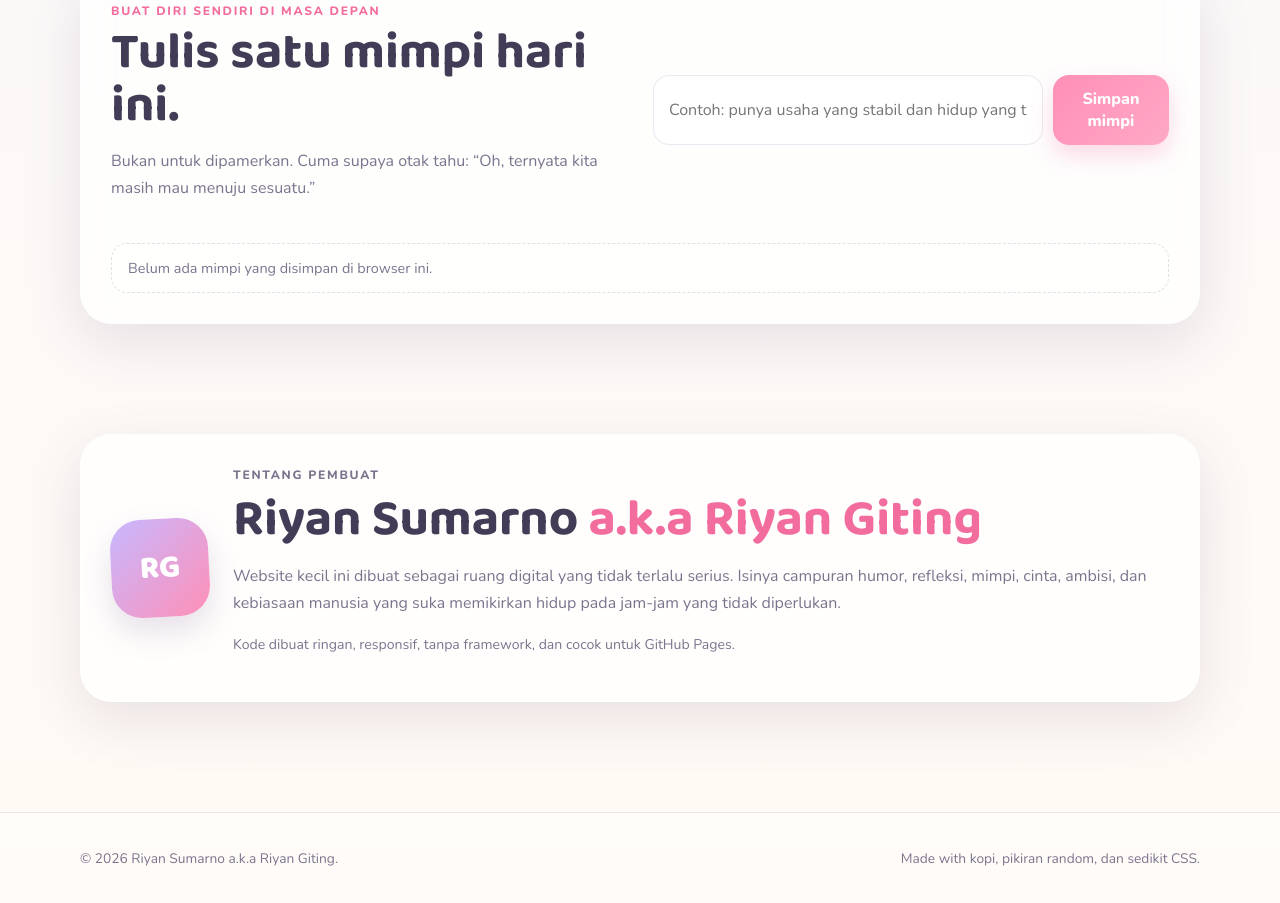
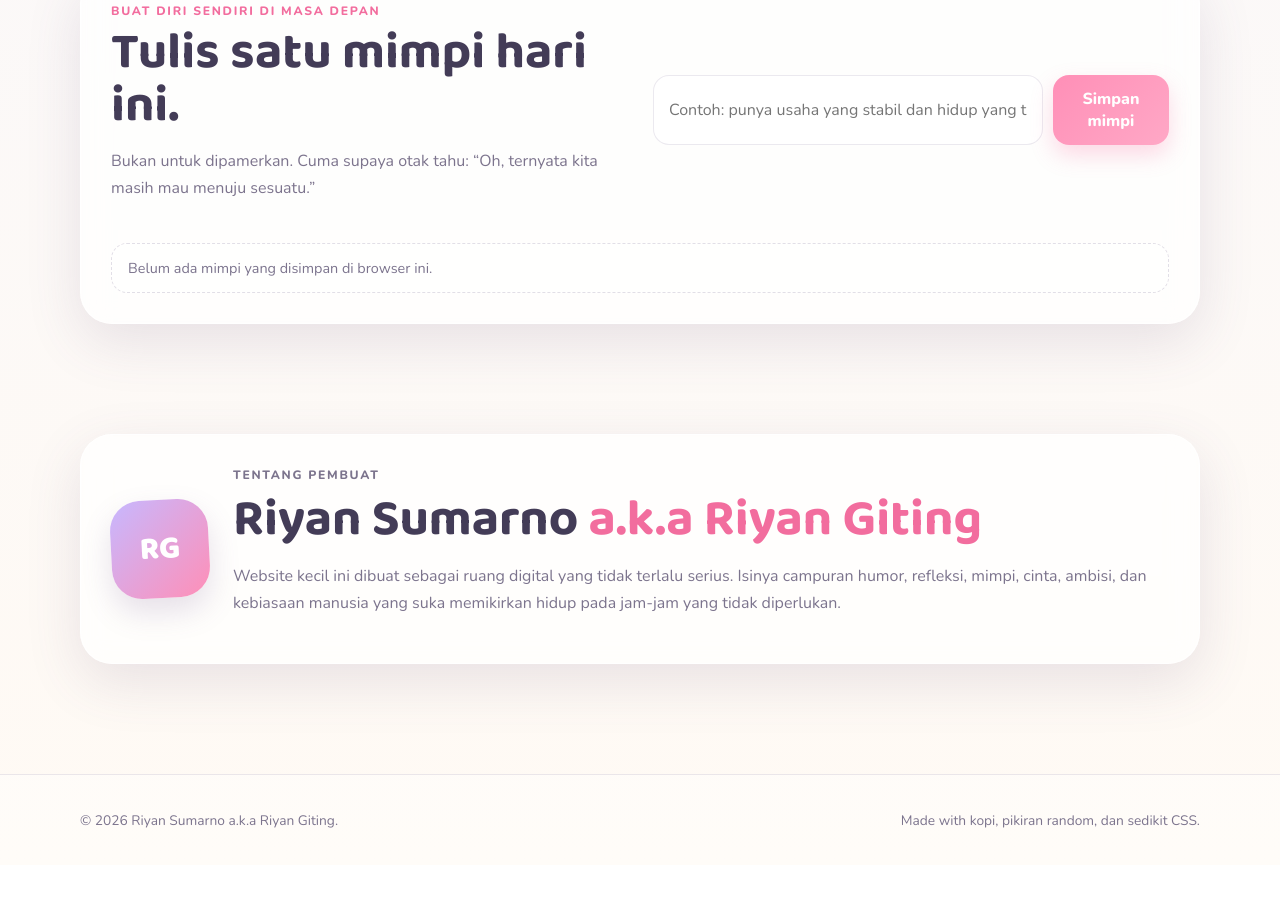
Before and after one commit to riyansumarno/giting-little-universe, a plain HTML site: page index.html in a window 1280 px wide. Shown: the part 4430-5333 px from the top of the page. After the commit the page ends 5295 px from the top, so only its background shows below. Drawn offline with nearby package versions, Linux system fonts and the light colour scheme.

Commit message:
Update index.html

```diff
--- a/index.html
+++ b/index.html
@@ -138,7 +138,6 @@
           <p class="eyebrow">tentang pembuat</p>
           <h2>Riyan Sumarno <span>a.k.a Riyan Giting</span></h2>
           <p>Website kecil ini dibuat sebagai ruang digital yang tidak terlalu serius. Isinya campuran humor, refleksi, mimpi, cinta, ambisi, dan kebiasaan manusia yang suka memikirkan hidup pada jam-jam yang tidak diperlukan.</p>
-          <p class="tiny-note">Kode dibuat ringan, responsif, tanpa framework, dan cocok untuk GitHub Pages.</p>
         </div>
       </div>
     </section>
```
